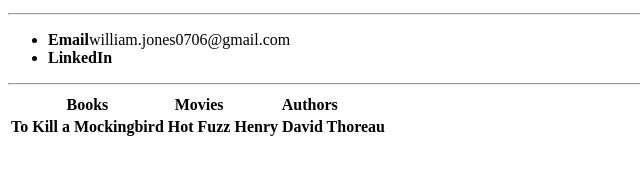
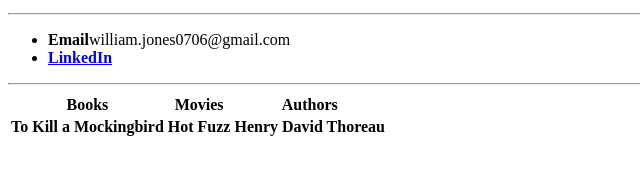
Before and after one commit to williamjones0706/williamjones.github.io, a plain HTML site: page index.html in a window 1280 px wide. Shown: the part 455-630 px from the top of the page, 0-640 px from the left. Drawn offline with Linux system fonts and the light colour scheme.

Commit message:
updating html

```diff
--- a/index.html
+++ b/index.html
@@ -18,7 +18,7 @@
     <hr>
     <ul>
         <li><b>Email</b>william.jones0706@gmail.com</li>
-        <li><b>LinkedIn</b><a target="_blank" href="https://www.linkedin.com/in/william-e-jones/"></a></li>
+        <li><a target="_blank" href="https://www.linkedin.com/in/william-e-jones/"><b>LinkedIn</b></a></li>
     </ul>
     <hr>
     <table>
```
